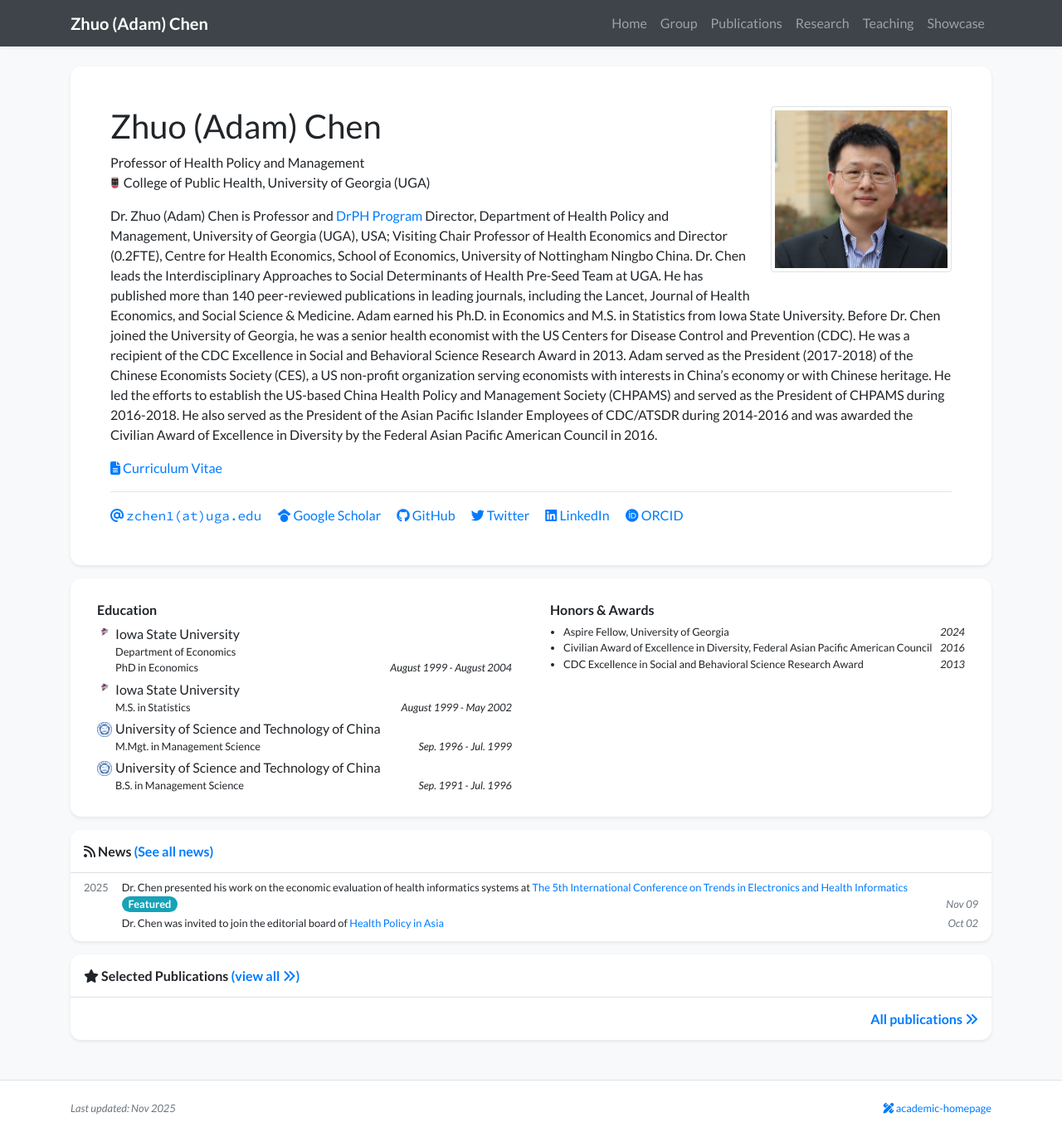
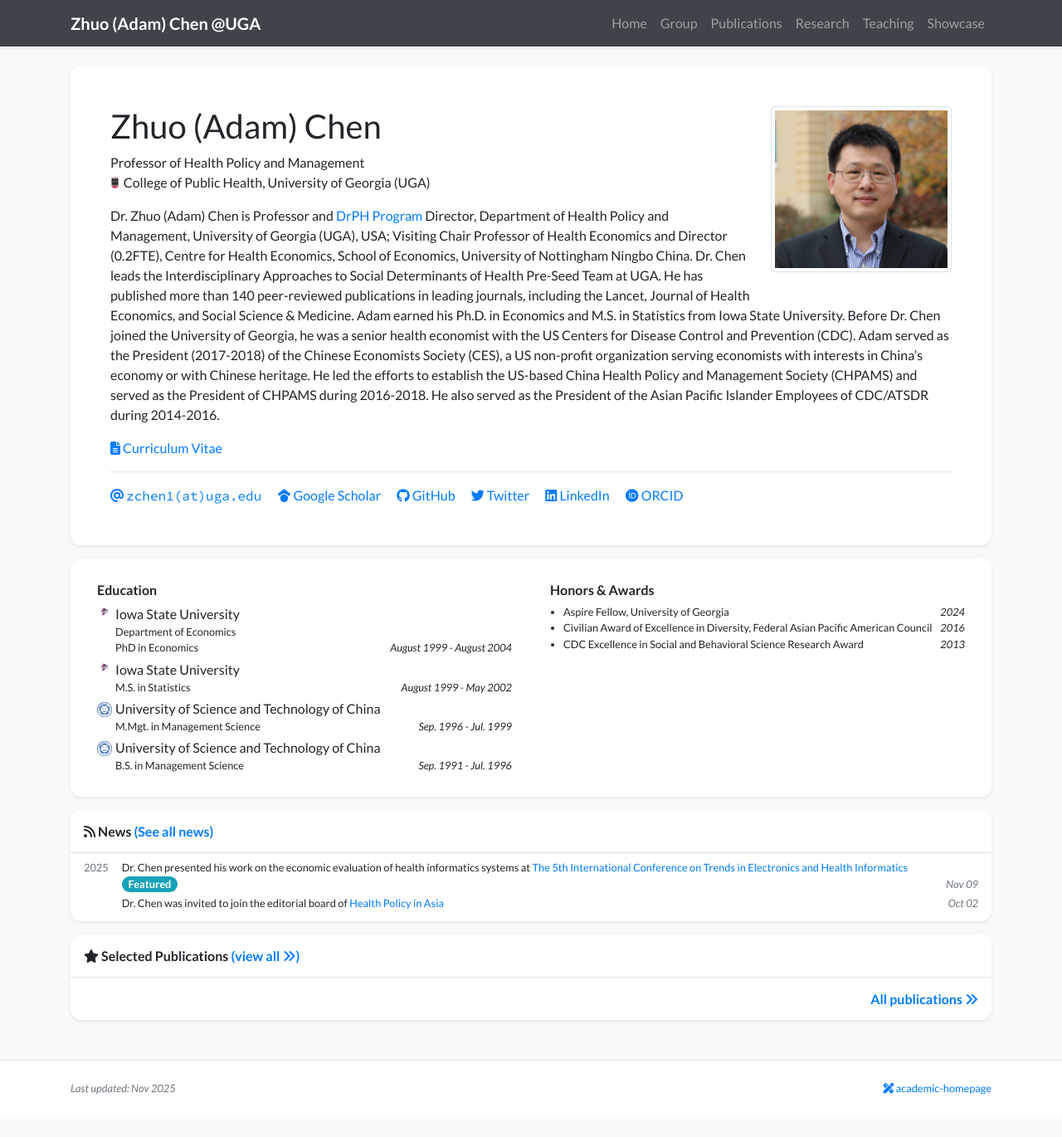
Before and after one commit to adamchen2025/adamchen2025.github.io, a Jekyll site: the page built from index.html, in a window 1280 px wide and 1370 px high. Shown: the whole window at 83% size. Built offline with Jekyll 4.4.1, drawn with Linux system fonts in a browser that asks for light colours; nearby versions of some CDN libraries; a style sheet for code colours, icons or effects is not loaded.

Commit message:
Update profile.yml

```diff
--- a/_data/profile.yml
+++ b/_data/profile.yml
@@ -1,6 +1,6 @@
 primary_name: "Zhuo (Adam) Chen"
 secondary_name: ""
-navbar_name: "Zhuo (Adam) Chen"
+navbar_name: "Zhuo (Adam) Chen @UGA"
 
 positions:
 - name: Professor of Health Policy and Management
@@ -26,10 +26,9 @@ short_bio: >-
    Centre for Health Economics, School of Economics, University of Nottingham Ningbo China. Dr. Chen leads the Interdisciplinary Approaches to Social Determinants of Health Pre-Seed Team at UGA.
    He has published more than 140 peer-reviewed publications in leading journals, including the Lancet, Journal of Health Economics, and Social Science & Medicine.
    Adam earned his Ph.D. in Economics and M.S. in Statistics from Iowa State University. Before Dr. Chen joined the University of Georgia, he was a senior health economist
-   with the US Centers for Disease Control and Prevention (CDC). He was a recipient of the CDC Excellence in Social and Behavioral Science Research Award in 2013.
-   Adam served as the President (2017-2018) of the Chinese Economists Society (CES), a US non-profit organization serving economists with interests in China’s economy or with
+   with the US Centers for Disease Control and Prevention (CDC). Adam served as the President (2017-2018) of the Chinese Economists Society (CES), a US non-profit organization serving economists with interests in China’s economy or with
    Chinese heritage. He led the efforts to establish the US-based China Health Policy and Management Society (CHPAMS) and served as the President of CHPAMS during 2016-2018.
-   He also served as the President of the Asian Pacific Islander Employees of CDC/ATSDR during 2014-2016 and was awarded the Civilian Award of Excellence in Diversity by the Federal Asian Pacific American Council in 2016.
+   He also served as the President of the Asian Pacific Islander Employees of CDC/ATSDR during 2014-2016.
   </p>
 
 portrait_url: /assets/images/photos/Chen_2019_headshot.jpg
```
